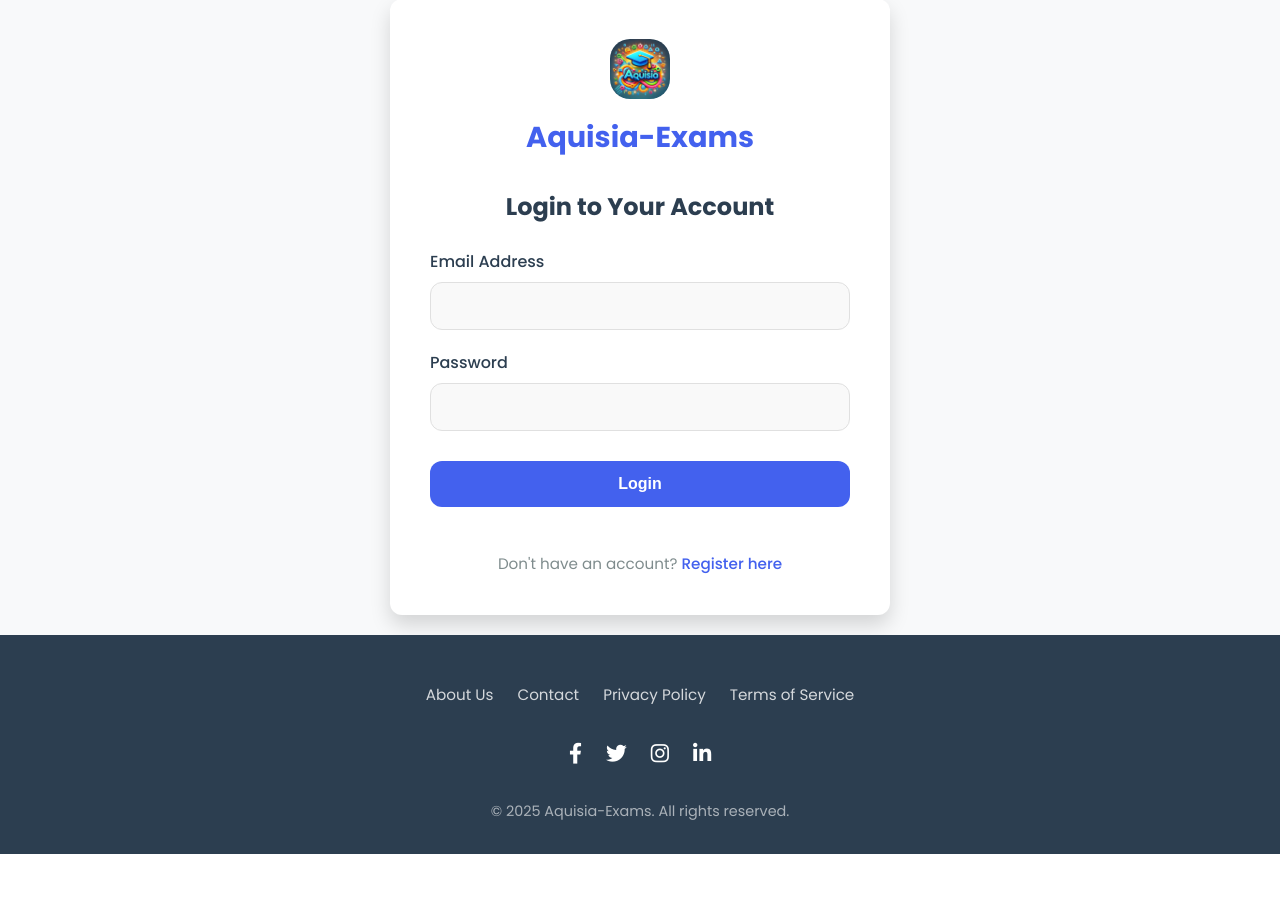
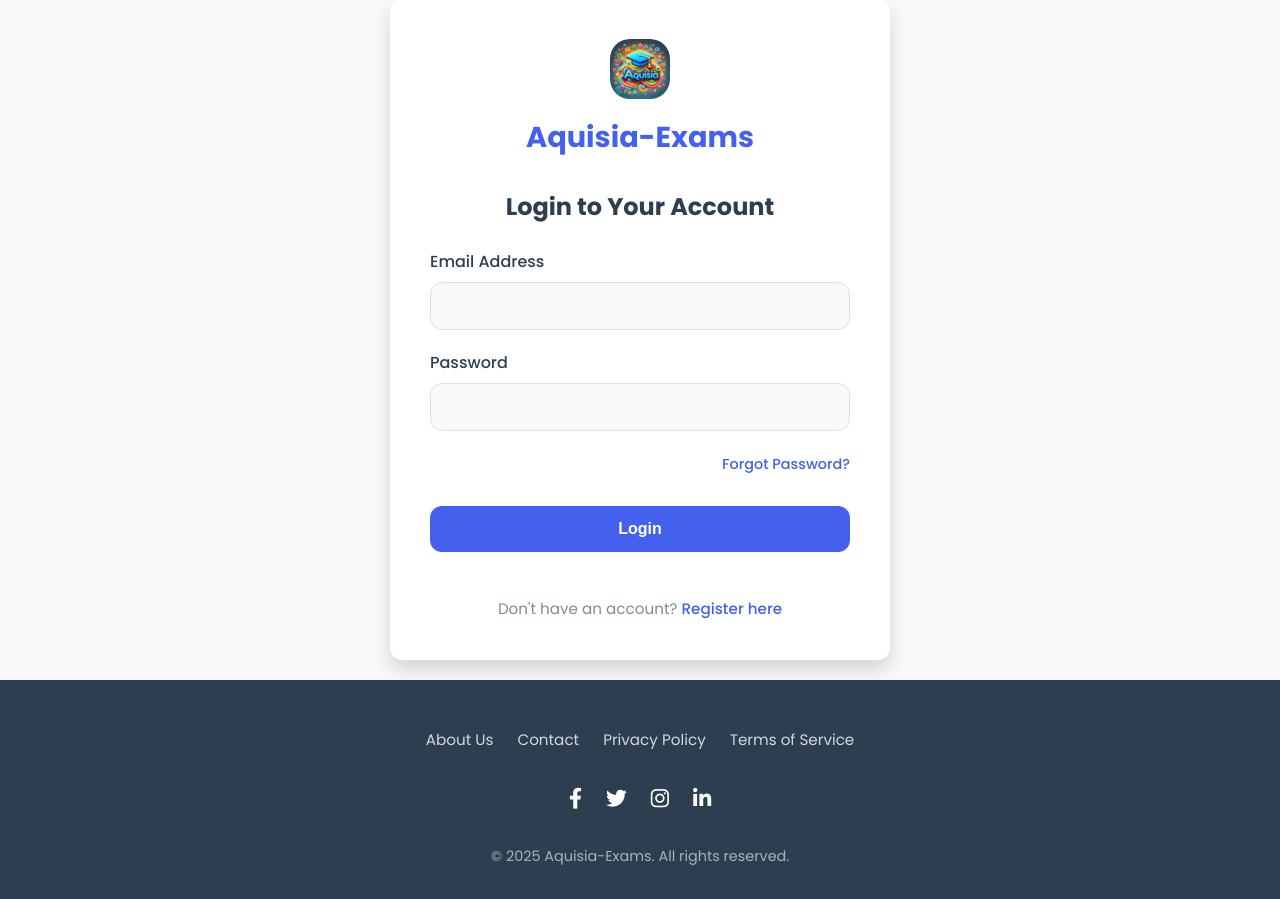
Before and after one commit to kotturi-koushil/AquisiaExams, a Flask app: page /login in a window 1280 px wide. Shown: the part 101-1000 px from the top of the page. Before the commit the page ends 955 px from the top, so only its background shows below. Run offline with Flask 3, Linux system fonts and the light colour scheme.

Commit message:
Update login_final.html

```diff
--- a/templates/login_final.html
+++ b/templates/login_final.html
@@ -466,7 +466,15 @@
                     <input type="password" id="password" name="password" class="form-control" required>
                 </div>
 
+                <div class="form-group" style="text-align: right;">
+                    <a href="{{ url_for('forgot_password') }}" class="auth-link" style="font-size: 0.9rem;">
+                        Forgot Password?
+                    </a>
+                </div>
+
                 <button type="submit" class="btn">Login</button>
+
+
 
                 <div class="auth-footer">
                     Don't have an account? <a href="{{ url_for('register') }}" class="auth-link">Register here</a>
```
